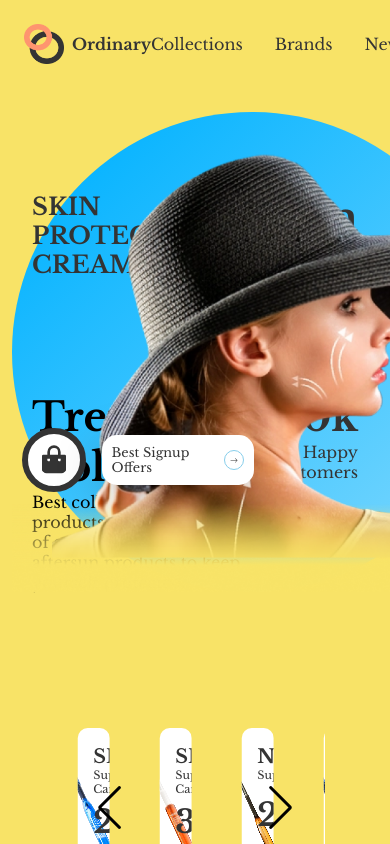
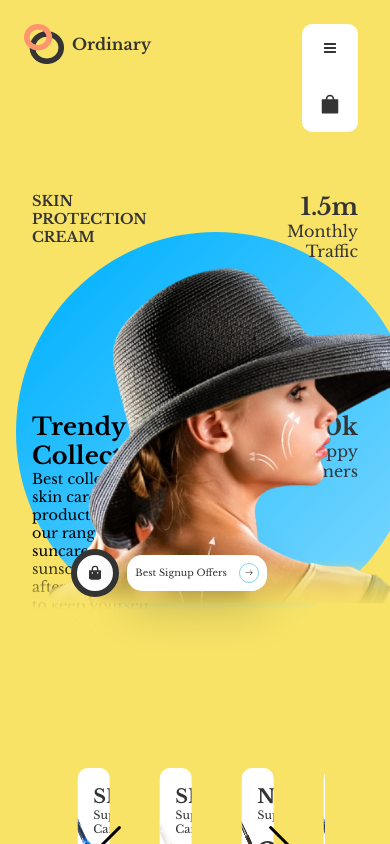
Before and after one commit to benbasty/ecommercebeautyweb, a React (Create React App) app: page / in a window 390 px wide. Shown: the top 844 px of the page. Built offline with nearby package versions, Linux system fonts and the light colour scheme.

Commit message:
Header and hero components breaking points

```diff
--- a/src/components/Hero/hero.css
+++ b/src/components/Hero/hero.css
@@ -126,3 +126,37 @@
     font-weight: 800;
     font-size: 2.5rem;
 }
+
+/* media queries tablet */
+@media screen and (max-width: 856px) {
+  .text1, .text2 > span:nth-of-type(2) {
+    font-size: 0.9rem;
+  }
+  .text2 > span:nth-of-type(1),
+  .traffic > span:nth-child(1),
+  .customers > span:nth-child(1) {
+    font-size: 1.5rem;
+  }
+
+    .blueCircle {
+    width: 25rem;
+    height: 25rem;
+    }
+
+    .wrapper > img {
+    width: 25rem;
+    }
+    .cart2 {
+        bottom: 8%;
+        gap: 0.5rem;
+    }
+    .cart2 .shoppingbag {
+        height: 3em;
+        width: 3em;
+    }
+    .signup {
+        gap: 0.5rem;
+        padding: 8px;
+        font-size: 0.6rem;
+    }
+}
--- a/src/components/header/header.css
+++ b/src/components/header/header.css
@@ -21,6 +21,10 @@
     justify-content: center;
     align-items: center;
     gap: 2rem;
+}
+
+.nav .bars {
+    display: none;
 }
 
 .menu {
@@ -54,3 +58,27 @@
     height: 1.5rem;
     cursor: pointer;
 }
+
+@media screen and (max-width: 640px) {
+    .nav {
+        position: absolute;
+        right: 2rem;
+        z-index: 999;
+        background: white;
+        border-radius: 10px;
+        color: var(--black);
+        flex-direction: column;
+        padding: 1rem;
+    }
+    .menu {
+        flex-direction: column;
+        display: none;
+        margin-left: 1rem;
+    }
+    .nav .bars {
+        display: block;
+    }
+    .nav .search {
+        display: none;
+    }
+}
--- a/src/components/header/header.jsx
+++ b/src/components/header/header.jsx
@@ -1,7 +1,15 @@
 import './header.css';
+import { useState } from 'react';
 import {AiFillShopping} from 'react-icons/ai';
 import LOGO from '../../assets/logo.png';
+import {GoThreeBars} from 'react-icons/go';
 function Header() {
+
+    const [ShowMenu, setShowMenu] = useState(false);
+    const toggleMenu = () => {
+        setShowMenu(!ShowMenu)
+    }
+
     return(
         <section>
             <div className='container-header'>
@@ -10,15 +18,19 @@ function Header() {
                     <span>Ordinary</span>
                 </div>
                 <div className='nav'>
-                    <div className='menu'>
-                        <ul className='menu'>
-                            <li>Collections</li>
-                            <li>Brands</li>
-                            <li>New</li>
-                            <li>Sales</li>
-                            <li>ENG</li>
-                        </ul>
+
+                    <div className="bars" onClick={toggleMenu}>
+                        <GoThreeBars />
                     </div>
+
+                    <ul className='menu' style={{display: ShowMenu ? 'inherit':'none'}}>
+                        <li>Collections</li>
+                        <li>Brands</li>
+                        <li>New</li>
+                        <li>Sales</li>
+                        <li>ENG</li>
+                    </ul>
+
                     <input type="text" className='search' placeholder='Search'/>
                     <AiFillShopping className='cart'/>
                 </div>
```
